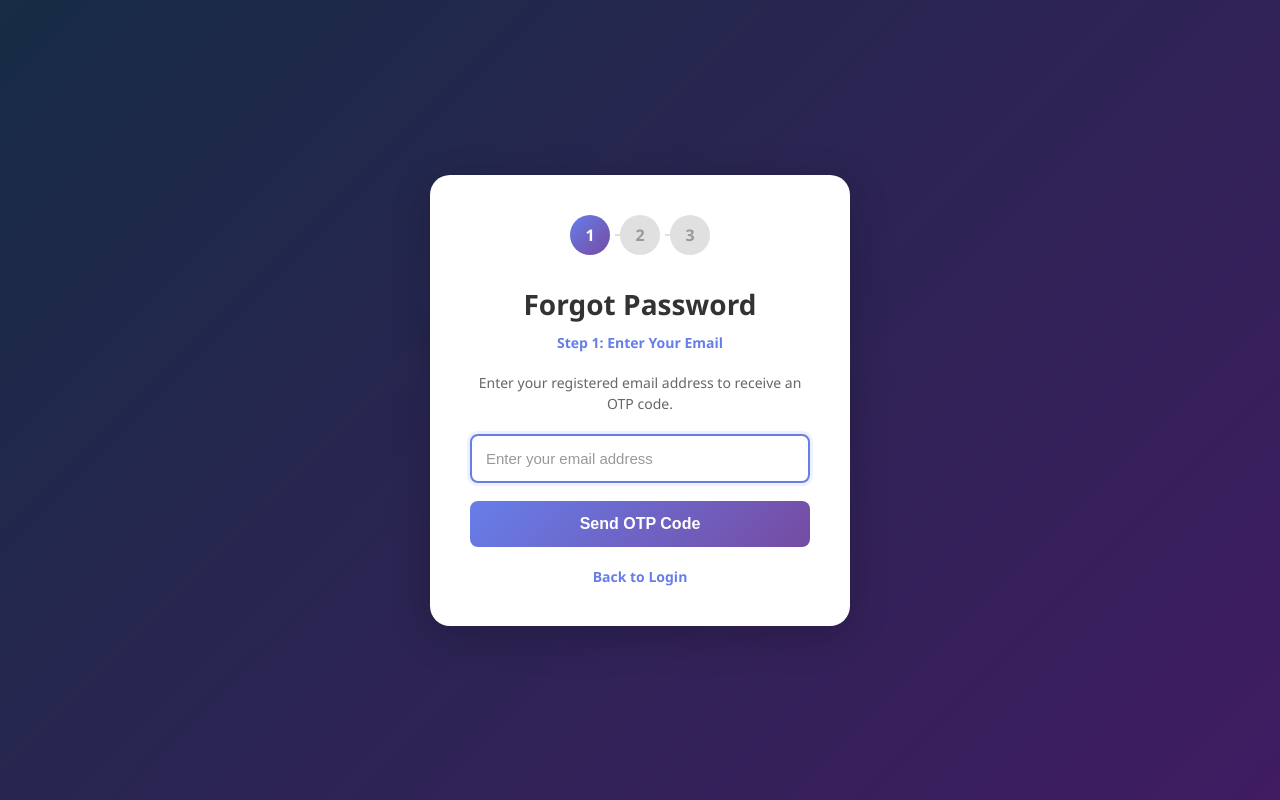
After one commit to HimashMadushanka/Lab-Booking-System, a PHP site: page /forgot_password.php in a window 1280 px wide. The commit adds this page. Run offline with PHP 8.4, Linux system fonts and the light colour scheme.

Commit message:
forgot_password

```diff
--- /dev/null
+++ b/forgot_password.php
@@ -0,0 +1,437 @@
+<?php
+// forgot_password.php - Complete OTP Flow
+require 'db.php';
+
+$error = '';
+$success = '';
+$step = $_POST['step'] ?? 'email'; // email, otp, password
+
+// Step 1: Send OTP
+if ($_SERVER['REQUEST_METHOD'] === 'POST' && $step === 'email') {
+    $email = trim($_POST['email'] ?? '');
+
+    if (empty($email)) {
+        $error = "Please enter your email address.";
+    } else {
+        $stmt = $conn->prepare("SELECT id, name FROM users WHERE email=? LIMIT 1");
+        $stmt->bind_param('s', $email);
+        $stmt->execute();
+        $res = $stmt->get_result();
+
+        if ($user = $res->fetch_assoc()) {
+            // Generate 6-digit OTP
+            $otp = sprintf("%06d", mt_rand(100000, 999999));
+            $expires = date('Y-m-d H:i:s', strtotime('+15 minutes'));
+
+            // Store OTP in database
+            $stmt = $conn->prepare("INSERT INTO password_resets (user_id, token, expires_at) VALUES (?, ?, ?)
+                                    ON DUPLICATE KEY UPDATE token=?, expires_at=?");
+            $stmt->bind_param('issss', $user['id'], $otp, $expires, $otp, $expires);
+            $stmt->execute();
+
+            $_SESSION['reset_email'] = $email;
+            $_SESSION['reset_otp'] = $otp; // For display
+            $_SESSION['reset_user_id'] = $user['id'];
+
+            $step = 'otp';
+        } else {
+            $error = "Email not found in our system.";
+        }
+    }
+}
+
+// Step 2: Verify OTP
+if ($_SERVER['REQUEST_METHOD'] === 'POST' && $step === 'verify_otp') {
+    $entered_otp = trim($_POST['otp'] ?? '');
+    $entered_otp = preg_replace('/\s+/', '', $entered_otp); // Remove all spaces
+
+    if (empty($entered_otp)) {
+        $error = "Please enter the OTP code.";
+        $step = 'otp';
+    } elseif (!isset($_SESSION['reset_user_id'])) {
+        $error = "Session expired. Please start over.";
+        $step = 'email';
+    } else {
+        // Get the stored OTP from database
+        $stmt = $conn->prepare("SELECT token, expires_at FROM password_resets
+                                WHERE user_id=? LIMIT 1");
+        $stmt->bind_param('i', $_SESSION['reset_user_id']);
+        $stmt->execute();
+        $res = $stmt->get_result();
+
+        if ($reset_data = $res->fetch_assoc()) {
+            // Check if OTP matches and not expired
+            if ($reset_data['token'] === $entered_otp && strtotime($reset_data['expires_at']) > time()) {
+                $_SESSION['otp_verified'] = true;
+                $step = 'password';
+            } else if (strtotime($reset_data['expires_at']) <= time()) {
+                $error = "OTP has expired. Please request a new one.";
+                $step = 'otp';
+            } else {
+                $error = "Invalid OTP. Please try again. (Entered: $entered_otp)";
+                $step = 'otp';
+            }
+        } else {
+            $error = "No OTP found. Please start over.";
+            $step = 'email';
+        }
+    }
+}
+
+// Step 3: Reset Password
+if ($_SERVER['REQUEST_METHOD'] === 'POST' && $step === 'reset_password') {
+    $password = $_POST['password'] ?? '';
+    $confirm_password = $_POST['confirm_password'] ?? '';
+
+    if (!isset($_SESSION['otp_verified']) || !isset($_SESSION['reset_user_id'])) {
+        $error = "Session expired. Please start over.";
+        $step = 'email';
+    } elseif (empty($password)) {
+        $error = "Please enter a new password.";
+        $step = 'password';
+    } elseif (strlen($password) < 6) {
+        $error = "Password must be at least 6 characters long.";
+        $step = 'password';
+    } elseif ($password !== $confirm_password) {
+        $error = "Passwords do not match.";
+        $step = 'password';
+    } else {
+        $hashed = password_hash($password, PASSWORD_DEFAULT);
+        $stmt = $conn->prepare("UPDATE users SET password=? WHERE id=?");
+        $stmt->bind_param('si', $hashed, $_SESSION['reset_user_id']);
+
+        if ($stmt->execute()) {
+            // Delete OTP
+            $stmt = $conn->prepare("DELETE FROM password_resets WHERE user_id=?");
+            $stmt->bind_param('i', $_SESSION['reset_user_id']);
+            $stmt->execute();
+
+            // Clear session
+            unset($_SESSION['reset_email']);
+            unset($_SESSION['reset_otp']);
+            unset($_SESSION['reset_user_id']);
+            unset($_SESSION['otp_verified']);
+
+            header("Location: login.php?reset=1");
+            exit;
+        } else {
+            $error = "Failed to reset password. Please try again.";
+            $step = 'password';
+        }
+    }
+}
+
+// Check for existing session
+if (isset($_SESSION['reset_email']) && !isset($_POST['step'])) {
+    if (isset($_SESSION['otp_verified'])) {
+        $step = 'password';
+    } else {
+        $step = 'otp';
+    }
+}
+?>
+<!DOCTYPE html>
+<html lang="en">
+<head>
+    <meta charset="UTF-8">
+    <meta name="viewport" content="width=device-width, initial-scale=1.0">
+    <title>Forgot Password</title>
+    <style>
+        * {
+            margin: 0;
+            padding: 0;
+            box-sizing: border-box;
+        }
+
+        body {
+            font-family: 'Segoe UI', Tahoma, Geneva, Verdana, sans-serif;
+            background: linear-gradient(135deg, #172c45ff 0%, #401c62ff 100%);
+            min-height: 100vh;
+            display: flex;
+            justify-content: center;
+            align-items: center;
+            padding: 20px;
+        }
+
+        .container {
+            background: white;
+            padding: 40px;
+            border-radius: 20px;
+            box-shadow: 0 10px 40px rgba(0, 0, 0, 0.2);
+            width: 100%;
+            max-width: 420px;
+        }
+
+        .step-indicator {
+            display: flex;
+            justify-content: center;
+            margin-bottom: 30px;
+            gap: 10px;
+        }
+
+        .step-dot {
+            width: 40px;
+            height: 40px;
+            border-radius: 50%;
+            background: #e0e0e0;
+            display: flex;
+            align-items: center;
+            justify-content: center;
+            font-weight: 600;
+            color: #999;
+            position: relative;
+        }
+
+        .step-dot.active {
+            background: linear-gradient(135deg, #667eea 0%, #764ba2 100%);
+            color: white;
+        }
+
+        .step-dot.completed {
+            background: #28a745;
+            color: white;
+        }
+
+        .step-dot:not(:last-child)::after {
+            content: '';
+            position: absolute;
+            width: 30px;
+            height: 2px;
+            background: #e0e0e0;
+            right: -35px;
+            top: 50%;
+            transform: translateY(-50%);
+        }
+
+        h2 {
+            text-align: center;
+            color: #333;
+            margin-bottom: 10px;
+            font-size: 28px;
+        }
+
+        .step-title {
+            text-align: center;
+            color: #667eea;
+            margin-bottom: 20px;
+            font-size: 14px;
+            font-weight: 600;
+        }
+
+        .description {
+            text-align: center;
+            color: #666;
+            margin-bottom: 20px;
+            font-size: 14px;
+            line-height: 1.5;
+        }
+
+        .otp-display {
+            background: #fff3cd;
+            border: 2px solid #ffc107;
+            padding: 20px;
+            border-radius: 8px;
+            text-align: center;
+            margin-bottom: 20px;
+        }
+
+        .otp-display p {
+            color: #856404;
+            font-size: 13px;
+            margin-bottom: 10px;
+        }
+
+        .otp-code {
+            font-size: 32px;
+            font-weight: 700;
+            color: #333;
+            letter-spacing: 8px;
+            font-family: 'Courier New', monospace;
+            margin: 10px 0;
+        }
+
+        .email-display {
+            text-align: center;
+            color: #667eea;
+            font-weight: 600;
+            margin-bottom: 20px;
+            font-size: 15px;
+        }
+
+        form {
+            display: flex;
+            flex-direction: column;
+        }
+
+        input {
+            padding: 14px;
+            margin-bottom: 18px;
+            border: 2px solid #e0e0e0;
+            border-radius: 8px;
+            font-size: 15px;
+            transition: all 0.3s ease;
+            outline: none;
+        }
+
+        input[name="otp"] {
+            text-align: center;
+            letter-spacing: 8px;
+            font-size: 24px;
+            font-family: 'Courier New', monospace;
+        }
+
+        input:focus {
+            border-color: #667eea;
+            box-shadow: 0 0 0 3px rgba(102, 126, 234, 0.1);
+        }
+
+        input::placeholder {
+            color: #999;
+        }
+
+        button {
+            padding: 14px;
+            background: linear-gradient(135deg, #667eea 0%, #764ba2 100%);
+            color: white;
+            border: none;
+            border-radius: 8px;
+            font-size: 16px;
+            font-weight: 600;
+            cursor: pointer;
+            transition: transform 0.2s ease, box-shadow 0.2s ease;
+        }
+
+        button:hover {
+            transform: translateY(-2px);
+            box-shadow: 0 5px 20px rgba(102, 126, 234, 0.4);
+        }
+
+        button:active {
+            transform: translateY(0);
+        }
+
+        .error-message {
+            background: #fee;
+            color: #c33;
+            border: 1px solid #fcc;
+            padding: 12px;
+            border-radius: 6px;
+            text-align: center;
+            margin-bottom: 20px;
+            font-size: 14px;
+        }
+
+        .back-link {
+            text-align: center;
+            margin-top: 20px;
+            color: #666;
+            font-size: 14px;
+        }
+
+        .back-link a {
+            color: #667eea;
+            text-decoration: none;
+            font-weight: 600;
+        }
+
+        .back-link a:hover {
+            text-decoration: underline;
+        }
+
+        .password-requirements {
+            background: #f0f4ff;
+            border: 1px solid #d0d9f5;
+            padding: 15px;
+            border-radius: 8px;
+            margin-bottom: 20px;
+            font-size: 13px;
+            color: #555;
+        }
+
+        .password-requirements h4 {
+            margin-bottom: 10px;
+            color: #333;
+            font-size: 14px;
+        }
+
+        .password-requirements ul {
+            margin: 0 0 0 20px;
+        }
+
+        .password-requirements li {
+            margin: 5px 0;
+        }
+    </style>
+</head>
+<body>
+    <div class="container">
+        <!-- Step Indicator -->
+        <div class="step-indicator">
+            <div class="step-dot <?php echo $step === 'email' ? 'active' : 'completed'; ?>">1</div>
+            <div class="step-dot <?php echo $step === 'otp' ? 'active' : ($step === 'password' ? 'completed' : ''); ?>">2</div>
+            <div class="step-dot <?php echo $step === 'password' ? 'active' : ''; ?>">3</div>
+        </div>
+
+        <?php if (!empty($error)): ?>
+            <div class="error-message"><?php echo esc($error); ?></div>
+        <?php endif; ?>
+
+        <!-- STEP 1: Enter Email -->
+        <?php if ($step === 'email'): ?>
+            <h2>Forgot Password</h2>
+            <p class="step-title">Step 1: Enter Your Email</p>
+            <p class="description">Enter your registered email address to receive an OTP code.</p>
+
+            <form method="post">
+                <input type="hidden" name="step" value="email">
+                <input name="email" type="email" required placeholder="Enter your email address" autofocus>
+                <button type="submit">Send OTP Code</button>
+            </form>
+
+        <!-- STEP 2: Enter OTP -->
+        <?php elseif ($step === 'otp'): ?>
+            <h2>Verify OTP</h2>
+            <p class="step-title">Step 2: Enter OTP Code</p>
+            <p class="description">We've generated an OTP code for:</p>
+            <p class="email-display"><?php echo esc($_SESSION['reset_email']); ?></p>
+
+            <div class="otp-display">
+                <p><strong>📧 Your OTP Code:</strong></p>
+                <div class="otp-code"><?php echo $_SESSION['reset_otp']; ?></div>
+                <p style="margin-top:10px; font-size:12px;">⏱️ Expires in 15 minutes</p>
+            </div>
+
+            <form method="post">
+                <input type="hidden" name="step" value="verify_otp">
+                <input name="otp" type="text" required placeholder="000000"
+                       maxlength="6" pattern="[0-9]{6}" autofocus autocomplete="off">
+                <button type="submit">Verify OTP</button>
+            </form>
+
+        <!-- STEP 3: New Password -->
+        <?php elseif ($step === 'password'): ?>
+            <h2>Create New Password</h2>
+            <p class="step-title">Step 3: Set New Password</p>
+
+            <div class="password-requirements">
+                <h4>🔒 Password Requirements:</h4>
+                <ul>
+                    <li>Minimum 6 characters</li>
+                    <li>Both passwords must match</li>
+                </ul>
+            </div>
+
+            <form method="post">
+                <input type="hidden" name="step" value="reset_password">
+                <input name="password" type="password" required placeholder="New Password" minlength="6" autofocus>
+                <input name="confirm_password" type="password" required placeholder="Confirm Password" minlength="6">
+                <button type="submit">Reset Password</button>
+            </form>
+        <?php endif; ?>
+
+        <div class="back-link">
+            <a href="login.php">Back to Login</a>
+        </div>
+    </div>
+</body>
+</html>
```
Also changed, not shown: login.php (+23 -0 lines).
